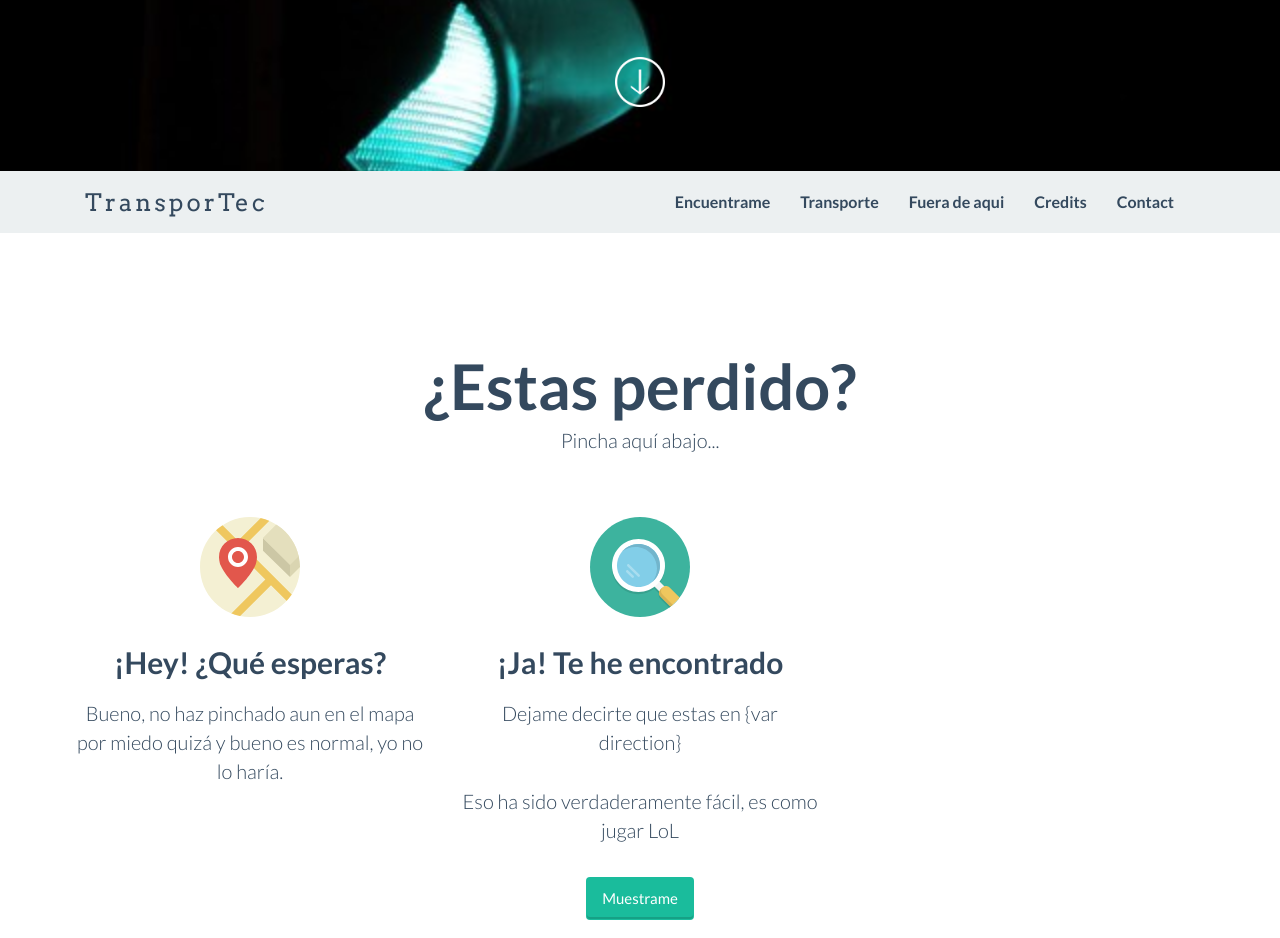
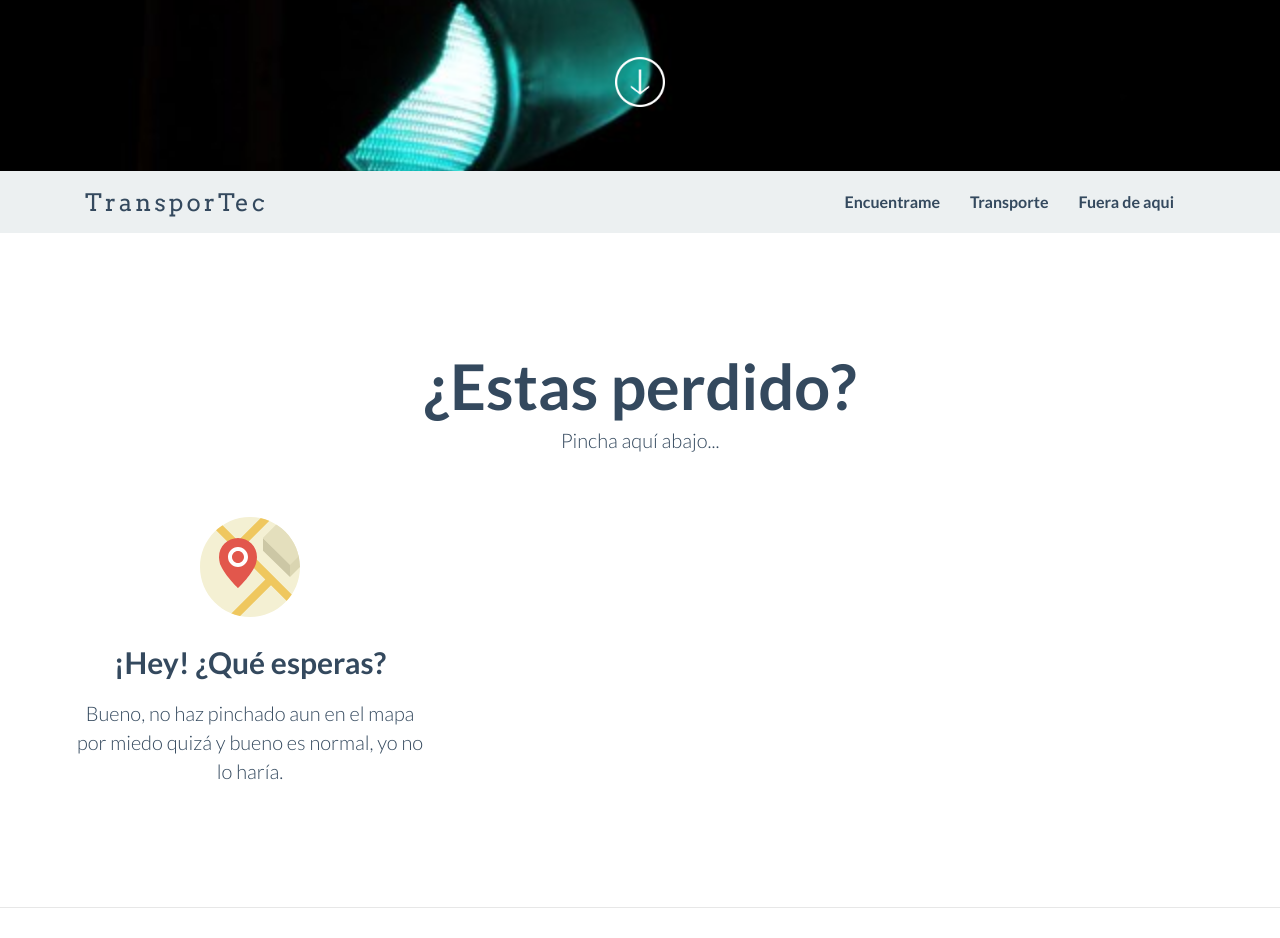
Before and after one commit to angelsantosa/transportec, a website: page views/index.html in a window 1280 px wide. Shown: the part 629-1567 px from the top of the page. Drawn offline with nearby package versions, Linux system fonts and the light colour scheme; some packages are replaced by stand-ins of ours; files that its build step writes are made by us from their sources; files whose address does not match are found by name.

Commit message:
nav bar modificada

```diff
--- a/views/index.html
+++ b/views/index.html
@@ -95,8 +95,6 @@
          <li class="menuItem"><a href="#whatis">Encuentrame</a></li>
          <li class="menuItem"><a href="#useit">Transporte</a></li>
          <li class="menuItem"><a href="#screen">Fuera de aqui</a></li>
-         <li class="menuItem"><a href="#credits">Credits</a></li>
-         <li class="menuItem"><a href="#contact">Contact</a></li>
        </ul>
      </div>
 
@@ -123,18 +121,18 @@
 
 
 
-
+       <!--
        <div class="col-sm-4 wow fadeInDown text-center">
          <img  class="rotate" src="img/icon/search.svg" alt="Generic placeholder image">
           <h3>¡Ja! Te he encontrado</h3>
-        <p class="lead">Dejame decirte que estas en {var direction} </p><!--AQÚ DIRECCIÓN -->
+        <p class="lead">Dejame decirte que estas en {var direction} </p><!--AQÚ DIRECCIÓN
 
         <p class="lead">Eso ha sido verdaderamente fácil, es como jugar LoL</p>
 
 
-        <!--Aquí se puede desplegar el mapa para que la persona no piense que es timada o algo asi... un adelanto-->
+        Aquí se puede desplegar el mapa para que la persona no piense que es timada o algo asi... un adelanto
         <p><a class="btn btn-embossed btn-primary view" role="button">Muestrame</a></p>
-       </div><!-- /.col-lg-4 -->
+       </div> /.col-lg-4 -->
 
      </div><!-- /.row -->
    </div>
```
